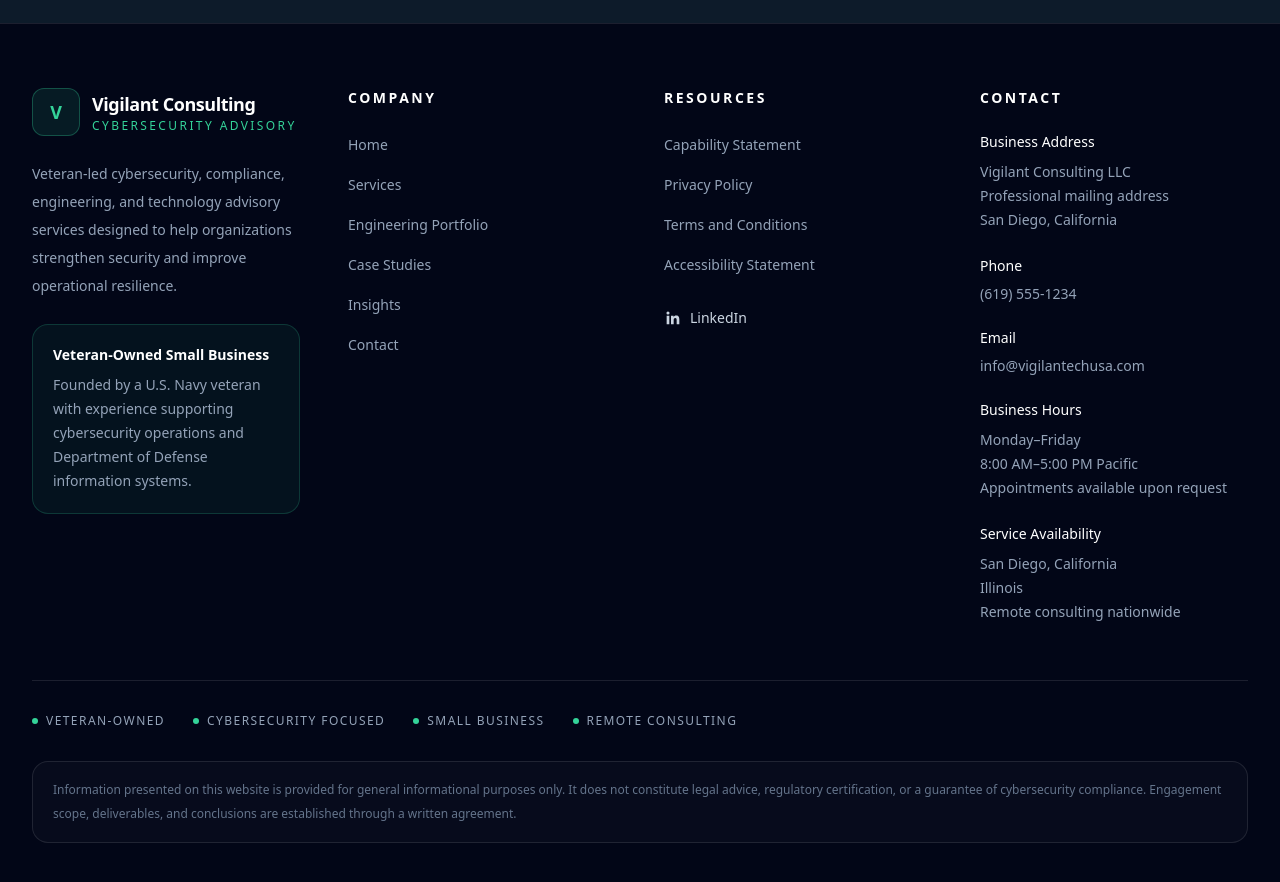
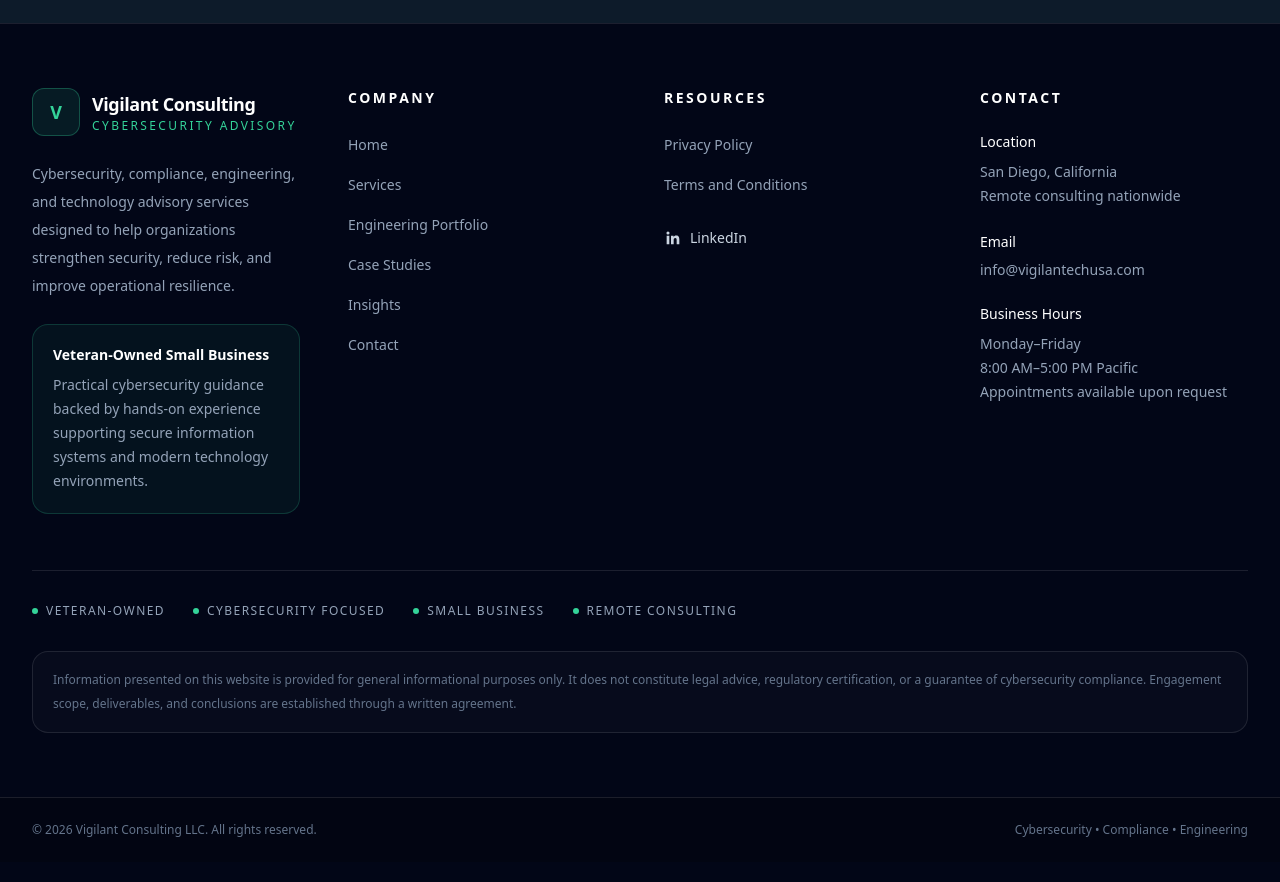
Before and after one commit to Smocha/Vigilant-Consulting, a Next.js app: page / in a window 1280 px wide. Shown: the part 5940-6822 px from the top of the page. Built offline with nearby package versions, Linux system fonts and the light colour scheme.

Commit message:
Fix LinkedIn footer link

```diff
--- a/components/Footer.tsx
+++ b/components/Footer.tsx
@@ -29,20 +29,12 @@
 
 const resourceLinks = [
   {
-    label: "Capability Statement",
-    href: "/capability-statement",
-  },
-  {
     label: "Privacy Policy",
     href: "/privacy-policy",
   },
   {
     label: "Terms and Conditions",
     href: "/terms",
-  },
-  {
-    label: "Accessibility Statement",
-    href: "/accessibility",
   },
 ];
 
@@ -90,9 +82,9 @@
             </Link>
 
             <p className="mt-6 max-w-sm text-sm leading-7 text-slate-400">
-              Veteran-led cybersecurity, compliance, engineering, and
-              technology advisory services designed to help organizations
-              strengthen security and improve operational resilience.
+              Cybersecurity, compliance, engineering, and technology advisory
+              services designed to help organizations strengthen security,
+              reduce risk, and improve operational resilience.
             </p>
 
             <div className="mt-6 rounded-2xl border border-emerald-400/20 bg-emerald-400/[0.06] p-5">
@@ -101,14 +93,14 @@
               </p>
 
               <p className="mt-2 text-sm leading-6 text-slate-400">
-                Founded by a U.S. Navy veteran with experience supporting
-                cybersecurity operations and Department of Defense information
-                systems.
+                Practical cybersecurity guidance backed by hands-on experience
+                supporting secure information systems and modern technology
+                environments.
               </p>
             </div>
           </section>
 
-          {/* Company links */}
+          {/* Company navigation */}
           <nav aria-labelledby="footer-company-links-heading">
             <h2
               id="footer-company-links-heading"
@@ -132,7 +124,7 @@
             </ul>
           </nav>
 
-          {/* Resource links */}
+          {/* Resources */}
           <nav aria-labelledby="footer-resource-links-heading">
             <h2
               id="footer-resource-links-heading"
@@ -157,13 +149,13 @@
 
             <div className="mt-8">
               <a
-                href="https://www.linkedin.com/in/ronnellvalentine"
+                href="https://www.linkedin.com/in/vigilant-llc-0bb993415"
                 target="_blank"
                 rel="noopener noreferrer"
                 className="inline-flex items-center gap-2 text-sm font-medium text-slate-300
 transition-colors duration-200 hover:text-emerald-400 focus-visible:outline-none focus-visible:ring-2
 focus-visible:ring-emerald-400"
-                aria-label="Visit Ronnell Valentine on LinkedIn"
+                aria-label="Visit Vigilant Consulting on LinkedIn"
               >
                 <LinkedInIcon />
                 LinkedIn
@@ -171,7 +163,7 @@
             </div>
           </nav>
 
-          {/* Contact information */}
+          {/* Contact */}
           <section aria-labelledby="footer-contact-heading">
             <h2
               id="footer-contact-heading"
@@ -182,27 +174,13 @@
 
             <div className="mt-6 space-y-6 text-sm">
               <div>
-                <h3 className="font-medium text-white">Business Address</h3>
+                <h3 className="font-medium text-white">Location</h3>
 
-                <address className="mt-2 not-italic leading-6 text-slate-400">
-                  Vigilant Consulting LLC
+                <p className="mt-2 leading-6 text-slate-400">
+                  San Diego, California
                   <br />
-                  Professional mailing address
-                  <br />
-                  San Diego, California
-                </address>
-              </div>
-
-              <div>
-                <h3 className="font-medium text-white">Phone</h3>
-
-                <a
-                  href="tel:+16195551234"
-                  className="mt-2 inline-block text-slate-400 transition-colors duration-200
-hover:text-emerald-400 focus-visible:outline-none focus-visible:ring-2 focus-visible:ring-emerald-400"
-                >
-                  (619) 555-1234
-                </a>
+                  Remote consulting nationwide
+                </p>
               </div>
 
               <div>
@@ -226,20 +204,6 @@
                   8:00 AM–5:00 PM Pacific
                   <br />
                   Appointments available upon request
-                </p>
-              </div>
-
-              <div>
-                <h3 className="font-medium text-white">
-                  Service Availability
-                </h3>
-
-                <p className="mt-2 leading-6 text-slate-400">
-                  San Diego, California
-                  <br />
-                  Illinois
-                  <br />
-                  Remote consulting nationwide
                 </p>
               </div>
             </div>
@@ -281,7 +245,7 @@
         </div>
       </div>
 
-      {/* Copyright area */}
+      {/* Copyright */}
       <div className="border-t border-white/10 bg-black/20">
         <div className="mx-auto flex max-w-7xl flex-col gap-3 px-6 py-6 text-xs text-slate-500 sm:flex-row
 sm:items-center sm:justify-between lg:px-8">
```
